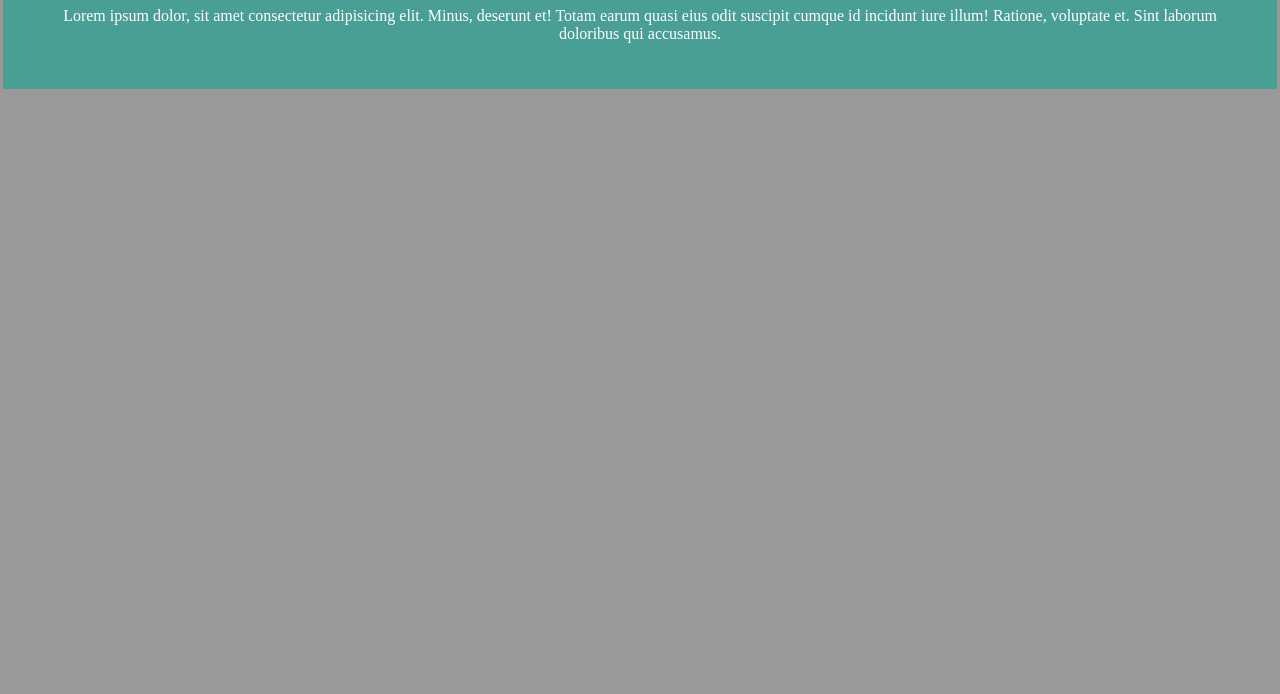
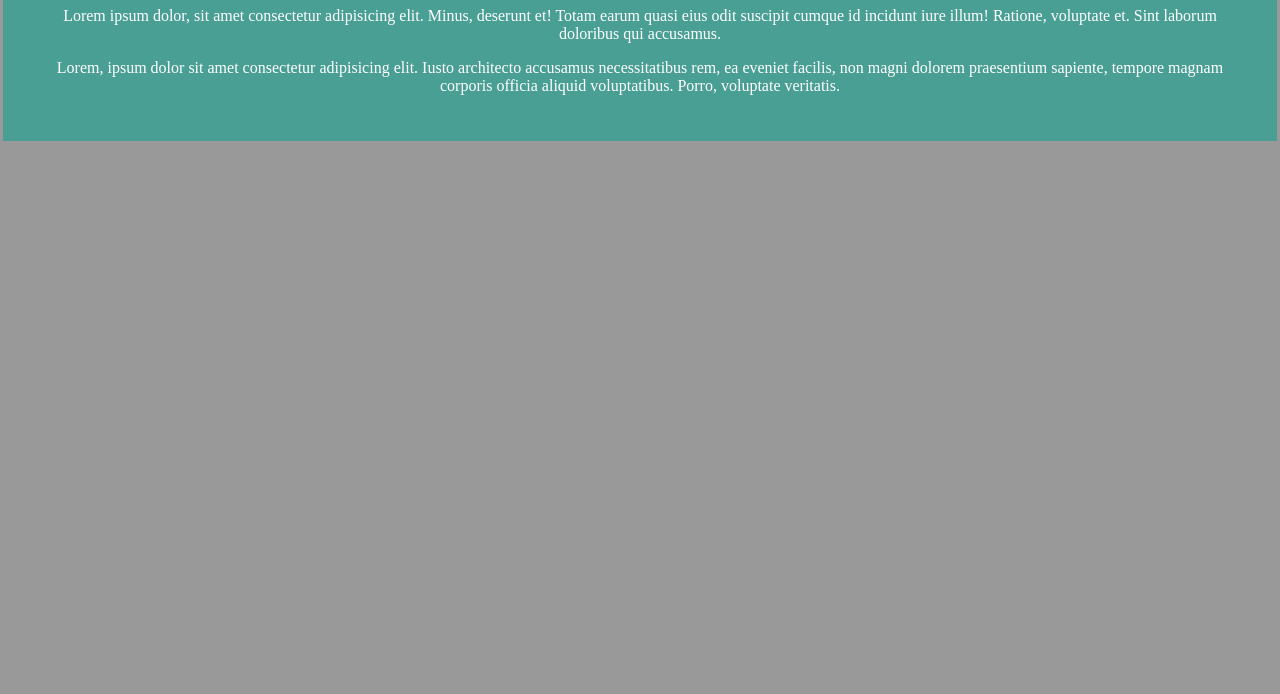
Before and after one commit to WebJDev/GitTest, a plain HTML site: page index.html in a window 1280 px wide. Shown: the part 106-800 px from the top of the page. Drawn offline with Linux system fonts and the light colour scheme.

Commit message:
изменение 2

```diff
--- a/index.html
+++ b/index.html
@@ -12,6 +12,7 @@
     <div class="main">
         <h1>Git + GitHub</h1>
         <p>Lorem ipsum dolor, sit amet consectetur adipisicing elit. Minus, deserunt et! Totam earum quasi eius odit suscipit cumque id incidunt iure illum! Ratione, voluptate et. Sint laborum doloribus qui accusamus.</p>
+        <p>Lorem, ipsum dolor sit amet consectetur adipisicing elit. Iusto architecto accusamus necessitatibus rem, ea eveniet facilis, non magni dolorem praesentium sapiente, tempore magnam corporis officia aliquid voluptatibus. Porro, voluptate veritatis.</p>
     </div>
 </body>
 </html>
```
